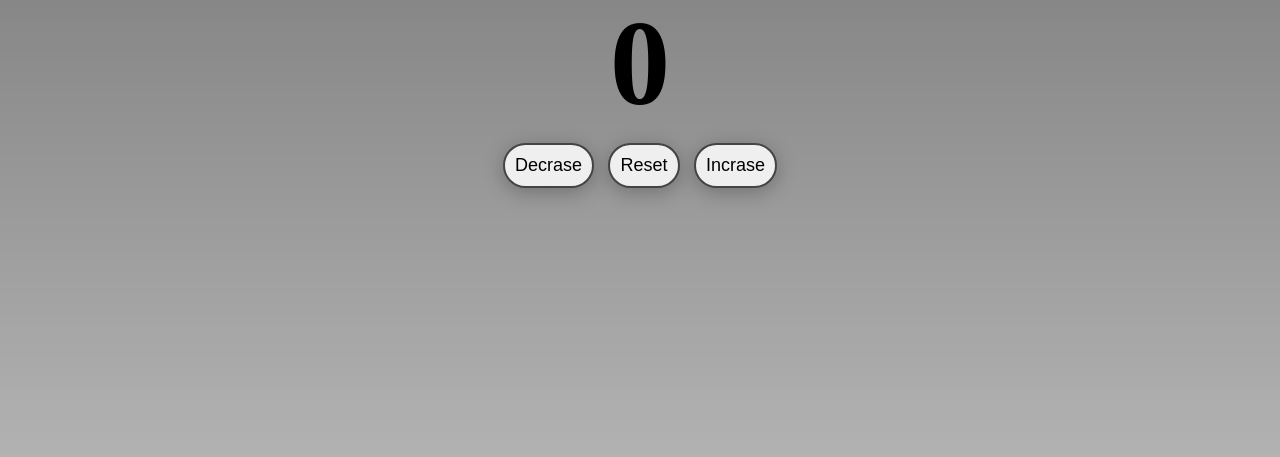
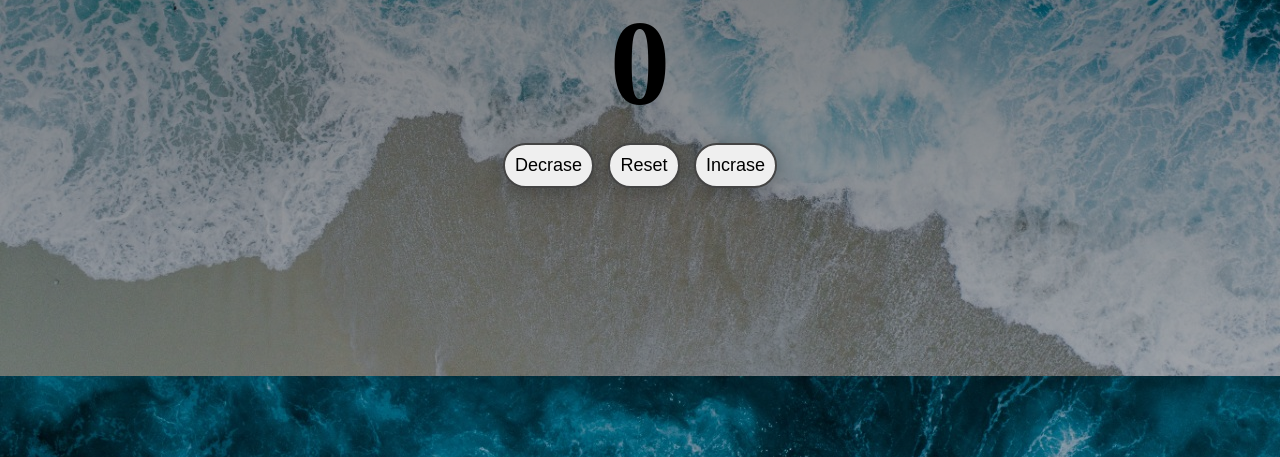
Before and after one commit to DaniFazio/counter-JS, a plain HTML site: page index.html in a window 1280 px wide. Shown: the part 343-800 px from the top of the page. Drawn offline with Linux system fonts and the light colour scheme.

Commit message:
cambio img

```diff
--- a/css/style.css
+++ b/css/style.css
@@ -20,11 +20,7 @@ html{
     justify-content: center;
 
     background-image:linear-gradient(rgba(0,0,0,0.6),rgba(0,0,0,0.3)),
-    url(../assets/img/connect.jpg);
-    background-position: center center;
-    background-size: cover;
-    background-repeat: no-repeat;
-    background-attachment: fixed;
+    url(../assets/img/img-fondo.jpg);
 }
 
 .counter-title{
```
Also changed, not shown: assets/img/img-fondo.jpg (added).
